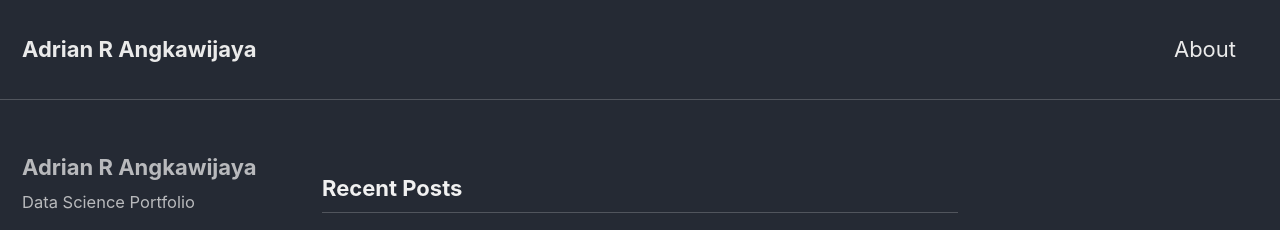
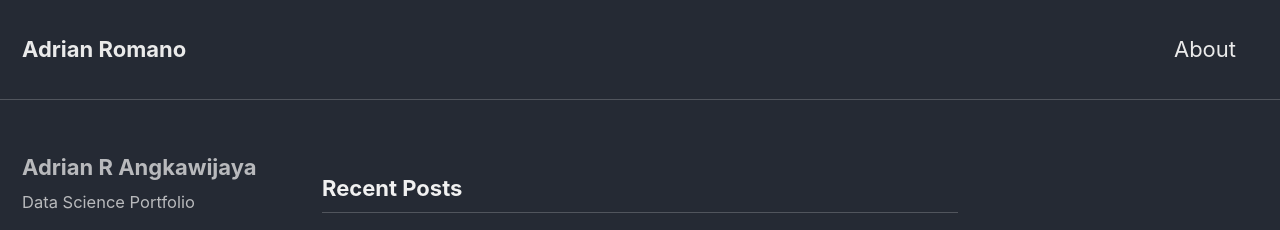
Before and after one commit to adrianromano/adrianromano.github.io, a Jekyll site: the page built from index.html, in a window 1280 px wide and 900 px high. Shown: the top 230 px of the window. Built offline with Jekyll 4.4.1, drawn with Linux system fonts in a browser that asks for light colours; nearby versions of some CDN libraries; the list of posts is cut into pages by our own code.

Commit message:
new gith

```diff
--- a/_config.yml
+++ b/_config.yml
@@ -16,7 +16,7 @@ minimal_mistakes_skin    : "dark" # "air", "aqua", "contrast", "dark", "dirt", "
 
 # Site Settings
 locale                   : "en-US"
-title                    : "Adrian R Angkawijaya"
+title                    : "Adrian Romano"
 title_separator          : "-"
 name                     : "Adrian R Angkawijaya"
 description              : "Data Science Portfolio"
```
